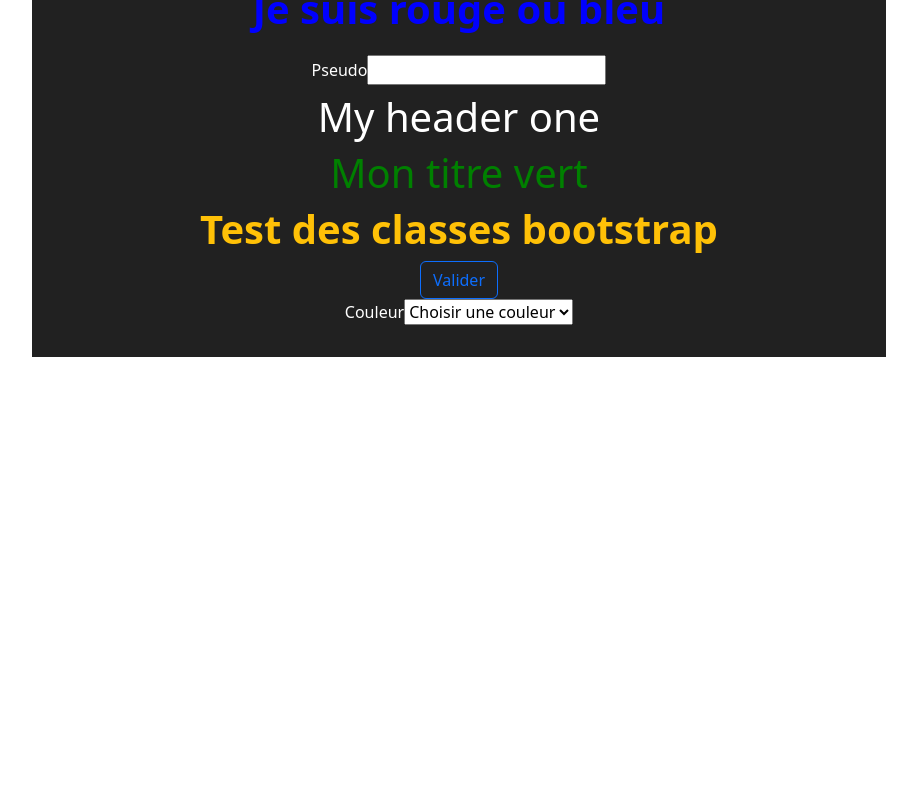
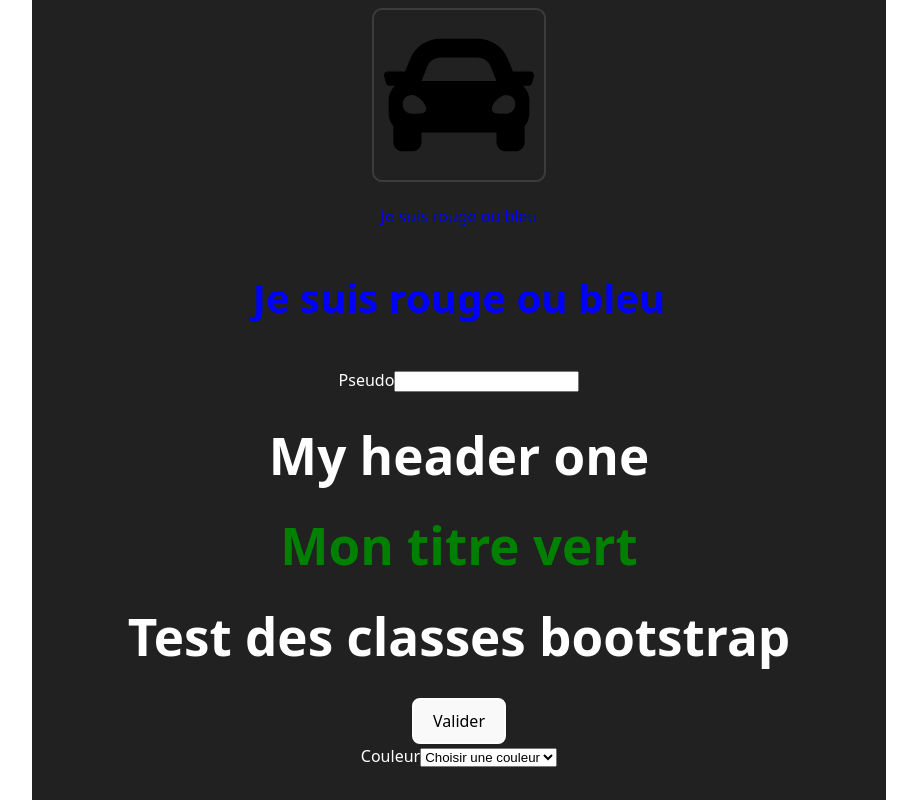
Before and after one commit to M-BEDH/appvoiture, a React (Vite) app: page / in a window 1280 px wide. Shown: the part 1598-2398 px from the top of the page, without its empty margins (181-1098 px from the left). Before the commit the page ends 1955 px from the top, so only its background shows below. Built offline with nearby package versions, Linux system fonts and the light colour scheme.

Commit message:
retrait des import bootstrap dans main.jsx

```diff
--- a/src/components/Form.jsx
+++ b/src/components/Form.jsx
@@ -93,8 +93,8 @@ class Form extends Component {
 
 
             <div>
-                <h1 className="text-warning fw-bold">Test des classes bootstrap</h1>
-                <button className="btn btn-outline-primary">Valider</button>
+                <h1>Test des classes bootstrap</h1>
+                <button>Valider</button>
             </div>
 
         <div>
--- a/src/main.jsx
+++ b/src/main.jsx
@@ -2,8 +2,8 @@ import { StrictMode } from 'react'
 import { createRoot } from 'react-dom/client'
 import './index.css'
 import App from './App.jsx'
-import "../node_modules/bootstrap/dist/css/bootstrap.min.css";
-import "../node_modules/bootstrap/dist/js/bootstrap.bundle";
+// import "../node_modules/bootstrap/dist/css/bootstrap.min.css";
+// import "../node_modules/bootstrap/dist/js/bootstrap.bundle";
 
 createRoot(document.getElementById('root')).render(
   <StrictMode>
```
